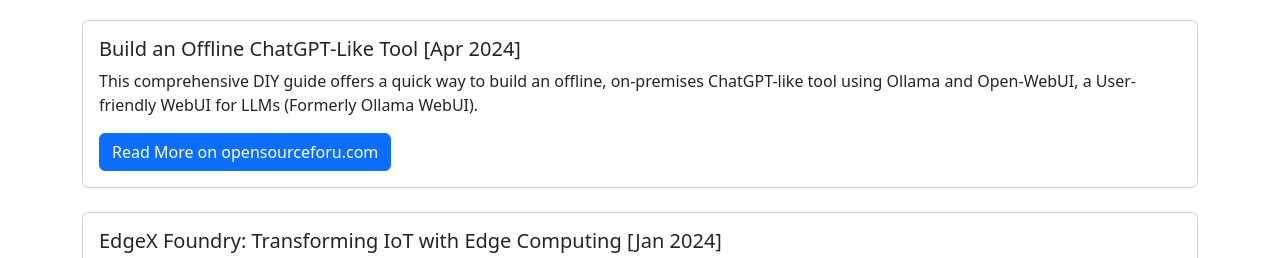
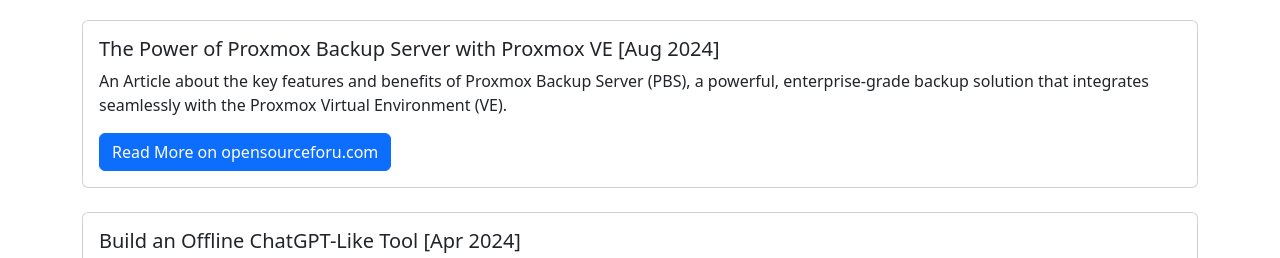
Before and after one commit to deependhulla/deependhulla.github.io, a plain HTML site: page index.html in a window 1280 px wide. Shown: the part 503-761 px from the top of the page. Drawn offline with Linux system fonts and the light colour scheme.

Commit message:
update on Sun Aug 11 19:28:49 IST 2024

```diff
--- a/index.html
+++ b/index.html
@@ -47,6 +47,21 @@
 </div></div></div>
 <br>
 -->
+
+
+
+
+<div class="col"><div class="card"><div class="card-body">
+<h5 class="card-title">The Power of Proxmox Backup Server with Proxmox VE [Aug 2024]</h5>
+<p class="card-text">
+An Article about the key features and benefits of Proxmox Backup Server (PBS), a powerful, enterprise-grade backup solution that integrates seamlessly with the Proxmox Virtual Environment (VE).
+</p>
+<a href="https://www.opensourceforu.com/2024/08/the-power-of-proxmox-backup-server-with-proxmox-ve/?utm_source=deependhulla.com" class="btn btn-primary">Read More on opensourceforu.com</a>
+</div></div></div>
+<br>
+
+
+
 
 <div class="col"><div class="card"><div class="card-body">
 <h5 class="card-title">Build an Offline ChatGPT-Like Tool [Apr 2024]</h5>
```
